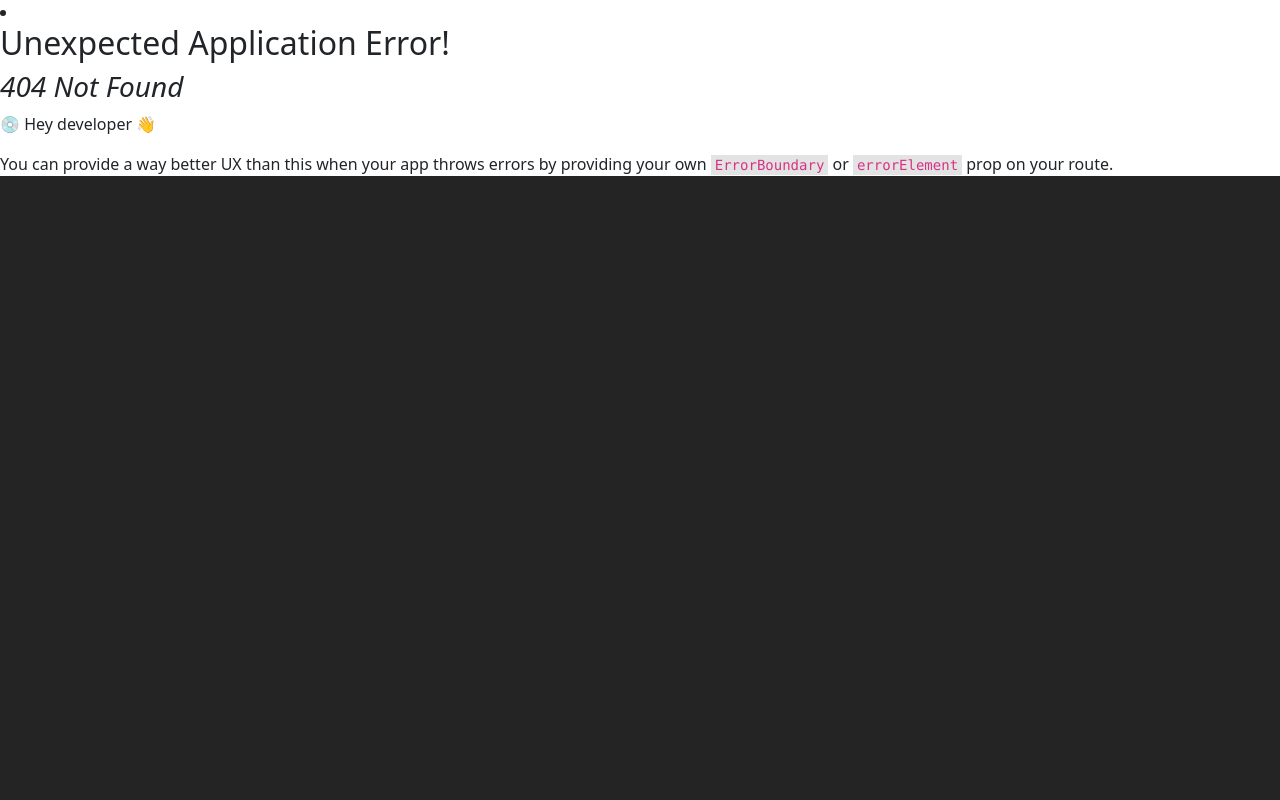
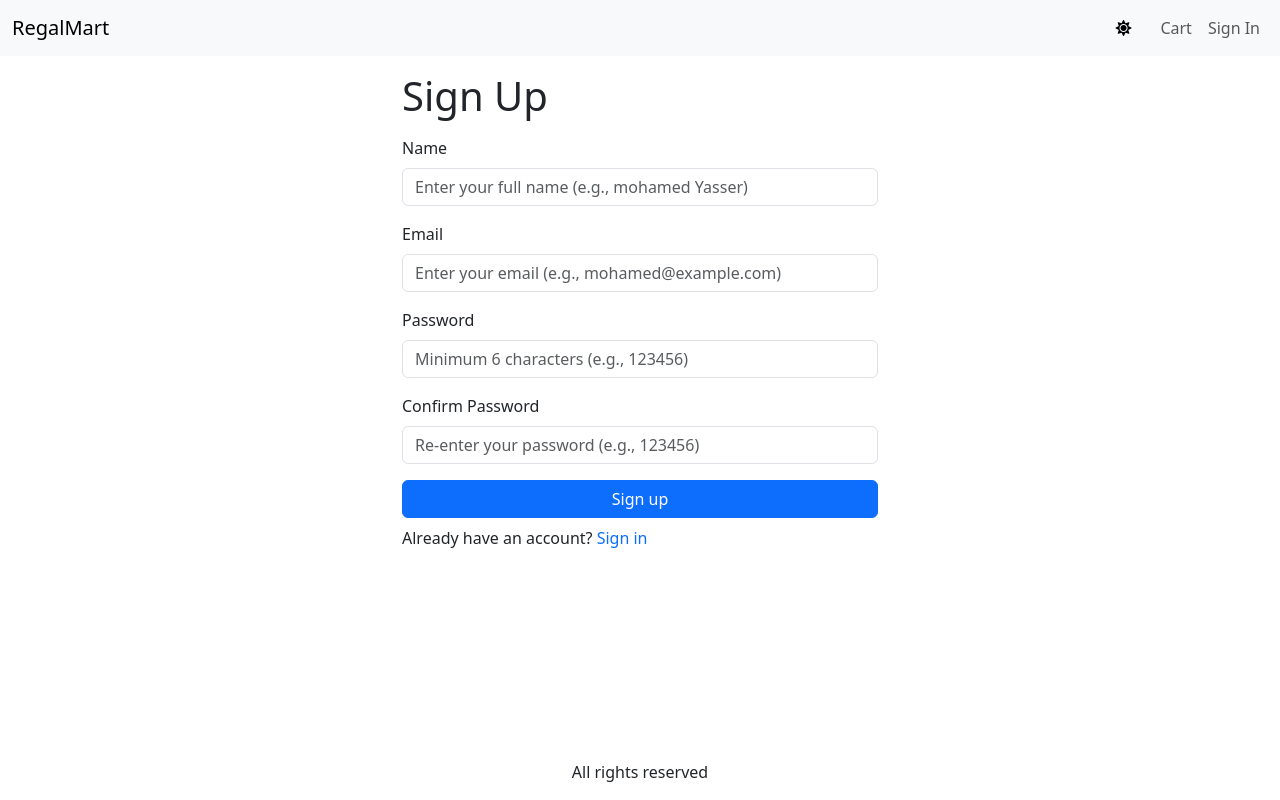
Before and after one commit to Mhmdyasser33/e-commerce, a React (Vite) app in the folder frontend/: page /signup in a window 1280 px wide. Before the commit this address had no page. Built offline with nearby package versions, Linux system fonts and the light colour scheme.

Commit message:
feat(auth) : implement user sign up functionality

```diff
--- a/frontend/index.html
+++ b/frontend/index.html
@@ -1,13 +1,10 @@
 <!doctype html>
 <html lang="en">
-  <li>
     <meta charset="UTF-8" />
     <!-- include e-commerce logo -->
     <link rel="icon"  href="images/e-commerce-logo.jpg" />
     <!-- ------------ include fortawesome link -----------------  -->
-    <link
-    rel="stylesheet"
-    href="https://cdn.jsdelivr.net/npm/@fortawesome/fontawesome-free@5.15.4/css/all.min.css"/>
+    <link rel="stylesheet" href="https://cdn.jsdelivr.net/npm/@fortawesome/fontawesome-free@5.15.4/css/all.min.css"/>
     <meta name="viewport" content="width=device-width, initial-scale=1.0" />
     <title> RegalMart </title>
   </head>
--- a/frontend/src/App.tsx
+++ b/frontend/src/App.tsx
@@ -1,72 +1,89 @@
 import { useContext, useEffect } from "react"
-import {Badge, Button, Container, Nav, Navbar, NavDropdown} from "react-bootstrap"
-import { Link, Outlet } from "react-router-dom";
-import { ToastContainer} from 'react-toastify';
-import { Store } from "./context/store";
+import { Badge, Button, Container, Nav, Navbar, NavDropdown } from "react-bootstrap"
+import { Link, Outlet } from "react-router-dom"
+import { ToastContainer } from 'react-toastify'
+import { Store } from "./context/store"
 
 function App() {
-  const {state : {mode , cart ,userInfo} , dispatch} = useContext(Store) ;
-  useEffect(()=>{
-    document.body.setAttribute('data-bs-theme' , mode) ;
-  },[mode]) ;
-  const toggleThemeHandler = ()=>{
-    dispatch({type : "SWITCH_MODE"}) ;
+  const { state: { mode, cart, userInfo }, dispatch } = useContext(Store)
+
+  useEffect(() => {
+    document.body.setAttribute('data-bs-theme', mode)
+  }, [mode])
+
+  const toggleThemeHandler = () => {
+    dispatch({ type: "SWITCH_MODE" })
   }
-  const logoutHandler = ()=>{
-    dispatch({type : "USER_LOGOUT"});
-    localStorage.removeItem("userInfo");
-    localStorage.removeItem("cartItems");
-     localStorage.removeItem("shippingAddress");
-    localStorage.removeItem("paymentMethod");
+
+  const logoutHandler = () => {
+    dispatch({ type: "USER_LOGOUT" })
+    localStorage.removeItem("userInfo")
+    localStorage.removeItem("cartItems")
+    localStorage.removeItem("shippingAddress")
+    localStorage.removeItem("paymentMethod")
     window.location.href = '/signin'
   }
+
   return (
     <div className="d-flex flex-column vh-100">
-    <ToastContainer position="bottom-center" limit={1}/>
+      <ToastContainer position="bottom-center" limit={1} />
       <header>
-      <Navbar expand="lg">
-           <Container>
-            <Link to={"/"}>
-            <Navbar.Brand>Amazon clone </Navbar.Brand>
+        <Navbar bg={mode} variant={mode} expand="lg" className="d-flex justify-content-between">
+          <Container fluid>
+            <Link to="/">
+              <Navbar.Brand>
+                RegalMart
+                </Navbar.Brand>
             </Link>
-           </Container>
-           <Nav>
-            <Button value={mode} onClick={toggleThemeHandler}>
+            <Navbar.Toggle aria-controls="basic-navbar-nav" />
+            <Navbar.Collapse id="basic-navbar-nav">
+              <Nav className="ms-auto">
+                <Button
+                  variant={mode === 'light' ? 'light' : 'dark'}
+                  onClick={toggleThemeHandler}
+                  className="me-2"
+                >
                   <i className={mode === 'light' ? 'fa fa-sun' : 'fa fa-moon'}></i>
                 </Button>
-            <Link to='/cart' className="nav-link">
+
+                <Link to="/cart" className="nav-link">
                   Cart
-            {cart.cartItems.length > 0 &&(
-              <Badge pill bg="danger">
-                {cart.cartItems.reduce((acc , cuu) => acc + cuu.quantity,0)}
+                  {cart.cartItems.length > 0 && (
+                    <Badge pill bg="danger" className="ms-1">
+                      {cart.cartItems.reduce((acc, curr) => acc + curr.quantity, 0)}
                     </Badge>
                   )}
                 </Link>
                 {userInfo ? (
-              <NavDropdown title={userInfo.name} id="basic-nav-dropdown" align={'end'}>
+                  <NavDropdown title={userInfo.name} id="basic-nav-dropdown" align="end">
                     <Link
                       className="dropdown-item"
                       to="#signout"
-              onClick={logoutHandler} > Sign out </Link>
+                      onClick={logoutHandler}
+                    >
+                      Sign out
+                    </Link>
                   </NavDropdown>
                 ) : (
-                <Link to="/signin" className="nav-link"> Sign In </Link>
+                  <Link to="/signin" className="nav-link">
+                    Sign In
+                  </Link>
                 )}
               </Nav>
+            </Navbar.Collapse>
+          </Container>
         </Navbar>
       </header>
       <main>
         <Container className="mt-3">
-        <Outlet/>
+          <Outlet />
         </Container>
-
       </main>
-      <footer>
-        <div className='text-center'>
-        All right reserved
+      <footer className="mt-auto">
+        <div className="text-center py-3">
+          All rights reserved
         </div>
       </footer>
-
     </div>
   )
 }
--- a/frontend/src/hooks/userHooks.ts
+++ b/frontend/src/hooks/userHooks.ts
@@ -4,6 +4,7 @@ import { UserInfo } from "../types/UserInfo";
 
 
 interface UserCredentials{
+    name  ?: string
     email : string,
     password : string
 }
@@ -14,3 +15,10 @@ export const UseSigninMutation = ()=> useMutation({
         return data ;
       }
 })
+
+export const UseSignupMutation = ()=> useMutation({
+  mutationFn : async(credential : UserCredentials)=>{
+    const {data} = await apiClient.post<UserInfo>("api/users/signup" , credential);
+    return data;
+  }
+})
--- a/frontend/src/index.css
+++ b/frontend/src/index.css
@@ -1,3 +1,8 @@
+*{
+  margin: 0;
+  padding: 0;
+  box-sizing: border-box;
+}
 :root {
   font-family: Inter, system-ui, Avenir, Helvetica, Arial, sans-serif;
   line-height: 1.5;
--- a/frontend/src/main.tsx
+++ b/frontend/src/main.tsx
@@ -12,6 +12,7 @@ import { ReactQueryDevtools } from '@tanstack/react-query-devtools';
 import { StoreProvider } from './context/index.tsx';
 import CartPage from './pages/CartPage.tsx';
 import SigninPage from './pages/SigninPage.tsx';
+import SignupPage from './pages/SignupPage.tsx';
 /* import Test from './testConcept/Test.tsx';
  */
   const router = createBrowserRouter(createRoutesFromElements(
@@ -20,6 +21,7 @@ import SigninPage from './pages/SigninPage.tsx';
       <Route path='/product/:slug' element={<ProductPage/>}/>
       <Route path='/cart' element={<CartPage/>}/>
        <Route path='signin' element={<SigninPage/>}/>
+        <Route path='signup' element={<SignupPage/>}/>
     {/*    <Route path='/test' element={<Test/>}/>  */}
     </Route>
  ))
--- a/frontend/src/pages/SigninPage.tsx
+++ b/frontend/src/pages/SigninPage.tsx
@@ -20,13 +20,26 @@ export default function SigninPage() {
     const [email , setEmail] = useState('') ;
     const [password , setPassword] = useState('') ;
     const {state : {userInfo}, dispatch} = useContext(Store) ;
+    const trimmedEmail = email?.trim().toLowerCase() ;
+    const trimmedPassword = password?.trim();
+    const emailRegex = /^[^\s@]+@[^\s@]+\.[^\s@]+$/;
+
     const { mutateAsync : signin , isPending} = UseSigninMutation(); // rename mutateAsync with signin name
 
     const submitHandler = async(e : React.SyntheticEvent)=>{
         e.preventDefault() ;
+        if(!trimmedEmail || !trimmedPassword){
+            toast.error("All field are required") ;
+            return;
+        }
+        if(!emailRegex.test(trimmedEmail)){
+            toast.error("Invalid email format") ;
+            return ;
+        }
          try{
             const data = await signin({
-                email , password
+                email : trimmedEmail ,
+                 password : trimmedPassword
             })
             localStorage.setItem("userInfo" , JSON.stringify(data)) ;
             dispatch({type : "USER_SIGNIN" , payload : data})
@@ -49,7 +62,7 @@ export default function SigninPage() {
             <h1 className="my-3">Sign in </h1>
             <Form onSubmit={submitHandler}>
                 <Form.Group className="mb-3" controlId="email">
-                    <Form.Label>Email </Form.Label>
+                    <Form.Label> Email </Form.Label>
                     <Form.Control
                         type="email"
                         required
--- /dev/null
+++ b/frontend/src/pages/SignupPage.tsx
@@ -0,0 +1,116 @@
+import { useContext, useEffect, useState } from "react";
+import { Link, useLocation, useNavigate } from "react-router-dom"
+import { Store } from "../context";
+import { toast } from "react-toastify";
+import { UseSignupMutation } from "../hooks/userHooks";
+import { getError } from "../helpers/getErrors";
+import { ApiError } from "../types/ApiError";
+import { Button, Container, Form } from "react-bootstrap";
+import { Helmet } from "react-helmet-async";
+export default function SignupPage() {
+    const navigate = useNavigate();
+    const {search} = useLocation() ;
+    const redirectUrl = new URLSearchParams(search).get('redirect') ;
+    const redirect = redirectUrl ? redirectUrl : '/' ;
+    const [name , setName] = useState('') ;
+    const [email , setEmail] = useState('');
+    const [password , setPassword] = useState('');
+    const [confirmPassword , setConfirmPassword] = useState('');
+    const trimmedName = name?.trim() ;
+    const trimmedEmail =  email?.trim().toLowerCase();
+    const emailRegex = /^[^\s@]+@[^\s@]+\.[^\s@]+$/;
+    const trimmedPassword = password?.trim() ;
+    const {state : {userInfo} , dispatch} =  useContext(Store) ;
+    const {mutateAsync : signup} =  UseSignupMutation() ;
+    useEffect(()=>{
+      if(userInfo){
+        navigate(redirect) ;
+      }
+    },[redirect , navigate , userInfo]);
+    const submitHandler = async(e : React.SyntheticEvent)=>{
+        e.preventDefault() ;
+        if(!trimmedName ||!trimmedEmail || !trimmedPassword){
+            toast.error("All fields are required");
+            return
+        }
+        if(!emailRegex.test(trimmedEmail)){
+            toast.error("Invalid email format") ;
+            return ;
+        }
+        if(password.length < 6 || confirmPassword.length < 6){
+            toast.error("Password must be at least 6 characters") ;
+            return ;
+        }
+        if(password !== confirmPassword){
+            toast.error("Password does not match") ;
+            return ;
+        }
+        try{
+            const data = await signup({
+                name ,
+                email,
+                password
+            })
+            console.log(data);
+            dispatch({type : "USER_SIGNIN" , payload : data})
+            localStorage.setItem("userInfo" , JSON.stringify(data));
+            navigate(redirect)
+        }catch(error){
+          toast.error(getError(error as ApiError));
+        }
+    }
+   return(
+        <Container className="small-container">
+            <Helmet>
+                <title>Sign Up</title>
+            </Helmet>
+            <h1 className="my-3">Sign Up</h1>
+            <Form onSubmit={submitHandler}>
+                <Form.Group className="mb-3" controlId="name">
+                    <Form.Label>Name</Form.Label>
+                    <Form.Control
+                        type="text"
+                        required
+                        placeholder="Enter your full name (e.g., mohamed Yasser)"
+                        onChange={(e) => setName(e.target.value)}
+                    />
+                </Form.Group>
+                <Form.Group className="mb-3" controlId="email">
+                    <Form.Label>Email</Form.Label>
+                    <Form.Control
+                        type="email"
+                        required
+                         placeholder="Enter your email (e.g., mohamed@example.com)"
+                        onChange={(e) => setEmail(e.target.value)}
+
+                    />
+                </Form.Group>
+                <Form.Group className="mb-3" controlId="password">
+                    <Form.Label>Password</Form.Label>
+                    <Form.Control
+                        type="password"
+                        required
+                        placeholder="Minimum 6 characters (e.g., 123456)"
+                        onChange={(e) => setPassword(e.target.value)}
+                    />
+                </Form.Group>
+                <Form.Group className="mb-3" controlId="confirmPassword">
+                    <Form.Label>Confirm Password</Form.Label>
+                    <Form.Control
+                        type="password"
+                        required
+                        placeholder="Re-enter your password (e.g., 123456)"
+                        onChange={(e) => setConfirmPassword(e.target.value)}
+                    />
+                </Form.Group>
+                <div className="d-grid">
+                    <Button type="submit"> Sign up</Button>
+                </div>
+                <div className="mt-2">
+                    Already have an account?{' '}
+                    <Link to={`/signin?redirect=${redirect}`}>Sign in</Link>
+                </div>
+            </Form>
+        </Container>
+    )
+}
```
Lines whose indentation alone changed are shown as unchanged.
